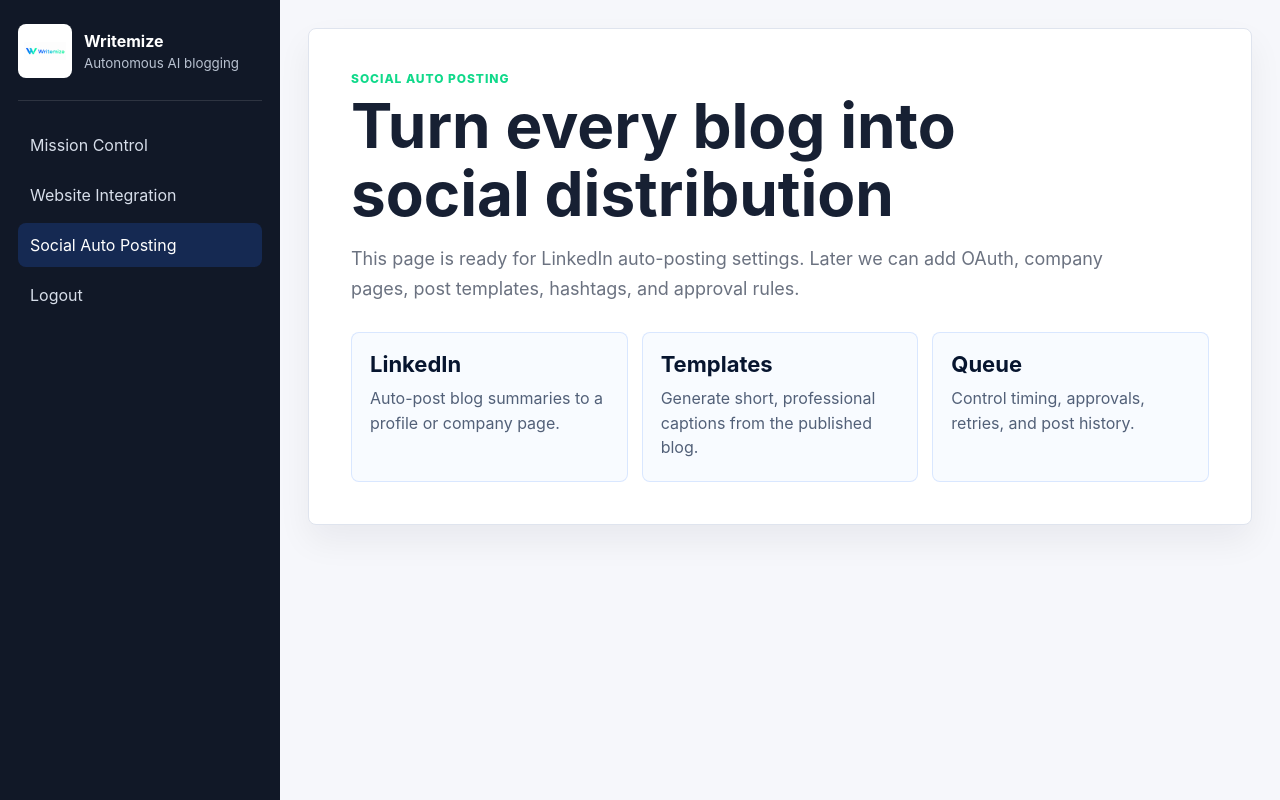
After one commit to irrathodofficial/writemize, a PHP site: page /Writemize/dashboard/socialautoposting.php in a window 1280 px wide. The commit adds this page. Run offline with PHP 8.4, Linux system fonts and the light colour scheme; the visitor is signed in with stand-in values (Sample User, id 1); tables that the repository leaves empty hold one stand-in row (values such as "Sample post").

Commit message:
feat: enhance QuillAgent to store generated images locally and add new dashboard pages for website integration and social auto posting

```diff
--- a/assets/css/app.css
+++ b/assets/css/app.css
@@ -195,8 +195,7 @@ h2 {
     gap: 12px;
 }
 
-.action-row.wide,
-.business-memory.wide {
+.action-row.wide {
     grid-column: 1 / -1;
 }
 
@@ -204,24 +203,6 @@ h2 {
     background: #07152f;
 }
 
-.business-memory {
-    display: grid;
-    gap: 7px;
-    padding: 14px;
-    border: 1px solid rgba(9, 92, 255, .13);
-    border-radius: 8px;
-    background: #f8fbff;
-    color: #40506b;
-}
-
-.business-memory strong {
-    color: #07152f;
-}
-
-.business-memory span,
-.business-memory small {
-    line-height: 1.45;
-}
 
 .field label {
     display: block;
@@ -928,6 +909,59 @@ button:disabled {
     color: var(--red) !important;
 }
 
+.settings-page {
+    max-width: 1100px;
+    padding: clamp(24px, 4vw, 42px);
+    border: 1px solid var(--line);
+    border-radius: 8px;
+    background: white;
+    box-shadow: 0 16px 34px rgba(17, 24, 39, .06);
+}
+
+.settings-page h1 {
+    max-width: 760px;
+    font-size: clamp(34px, 5vw, 62px);
+}
+
+.settings-page > p:not(.eyebrow) {
+    max-width: 760px;
+    margin-top: 16px;
+    color: var(--muted);
+    font-size: 18px;
+    line-height: 1.65;
+}
+
+.settings-grid {
+    display: grid;
+    grid-template-columns: repeat(3, minmax(0, 1fr));
+    gap: 14px;
+    margin-top: 28px;
+}
+
+.settings-grid article {
+    min-height: 150px;
+    padding: 18px;
+    border: 1px solid rgba(9, 92, 255, .13);
+    border-radius: 8px;
+    background: #f8fbff;
+}
+
+.settings-grid strong,
+.settings-grid span {
+    display: block;
+}
+
+.settings-grid strong {
+    margin-bottom: 9px;
+    color: #07152f;
+    font-size: 22px;
+}
+
+.settings-grid span {
+    color: #526078;
+    line-height: 1.55;
+}
+
 @media (max-width: 1180px) {
     .agent-grid,
     .workspace,
@@ -935,7 +969,8 @@ button:disabled {
     .blog-hero,
     .post-shell,
     .landing-hero,
-    .landing-grid {
+    .landing-grid,
+    .settings-grid {
         grid-template-columns: 1fr;
     }
 
--- /dev/null
+++ b/dashboard/socialautoposting.php
@@ -0,0 +1,44 @@
+<?php
+declare(strict_types=1);
+
+require_once __DIR__ . '/../includes/auth.php';
+$user = require_login();
+$config = require WRITEMIZE_ROOT . '/includes/config.php';
+?>
+<!DOCTYPE html>
+<html lang="en">
+<head>
+    <meta charset="UTF-8">
+    <meta name="viewport" content="width=device-width, initial-scale=1.0">
+    <title>Social Auto Posting | Writemize</title>
+    <link rel="stylesheet" href="../assets/css/app.css">
+</head>
+<body>
+    <div class="shell">
+        <aside class="sidebar">
+            <a class="brand" href="index.php">
+                <img class="brand-logo" src="../assets/images/logo.png" alt="Writemize">
+                <span><strong>Writemize</strong><small>Autonomous AI blogging</small></span>
+            </a>
+            <nav class="nav">
+                <a href="index.php">Mission Control</a>
+                <a href="websiteintegration.php">Website Integration</a>
+                <a href="socialautoposting.php" class="active">Social Auto Posting</a>
+                <a href="../logout.php">Logout</a>
+            </nav>
+        </aside>
+        <main class="main">
+            <section class="settings-page">
+                <p class="eyebrow">Social Auto Posting</p>
+                <h1>Turn every blog into social distribution</h1>
+                <p>This page is ready for LinkedIn auto-posting settings. Later we can add OAuth, company pages, post templates, hashtags, and approval rules.</p>
+                <div class="settings-grid">
+                    <article><strong>LinkedIn</strong><span>Auto-post blog summaries to a profile or company page.</span></article>
+                    <article><strong>Templates</strong><span>Generate short, professional captions from the published blog.</span></article>
+                    <article><strong>Queue</strong><span>Control timing, approvals, retries, and post history.</span></article>
+                </div>
+            </section>
+        </main>
+    </div>
+</body>
+</html>
```
Also changed, not shown: agents/QuillAgent.php (+42 -1 lines), assets/js/app.js (+2 -7 lines), dashboard/index.php (+2 -11 lines), dashboard/websiteintegration.php (added, +44 -0 lines).
